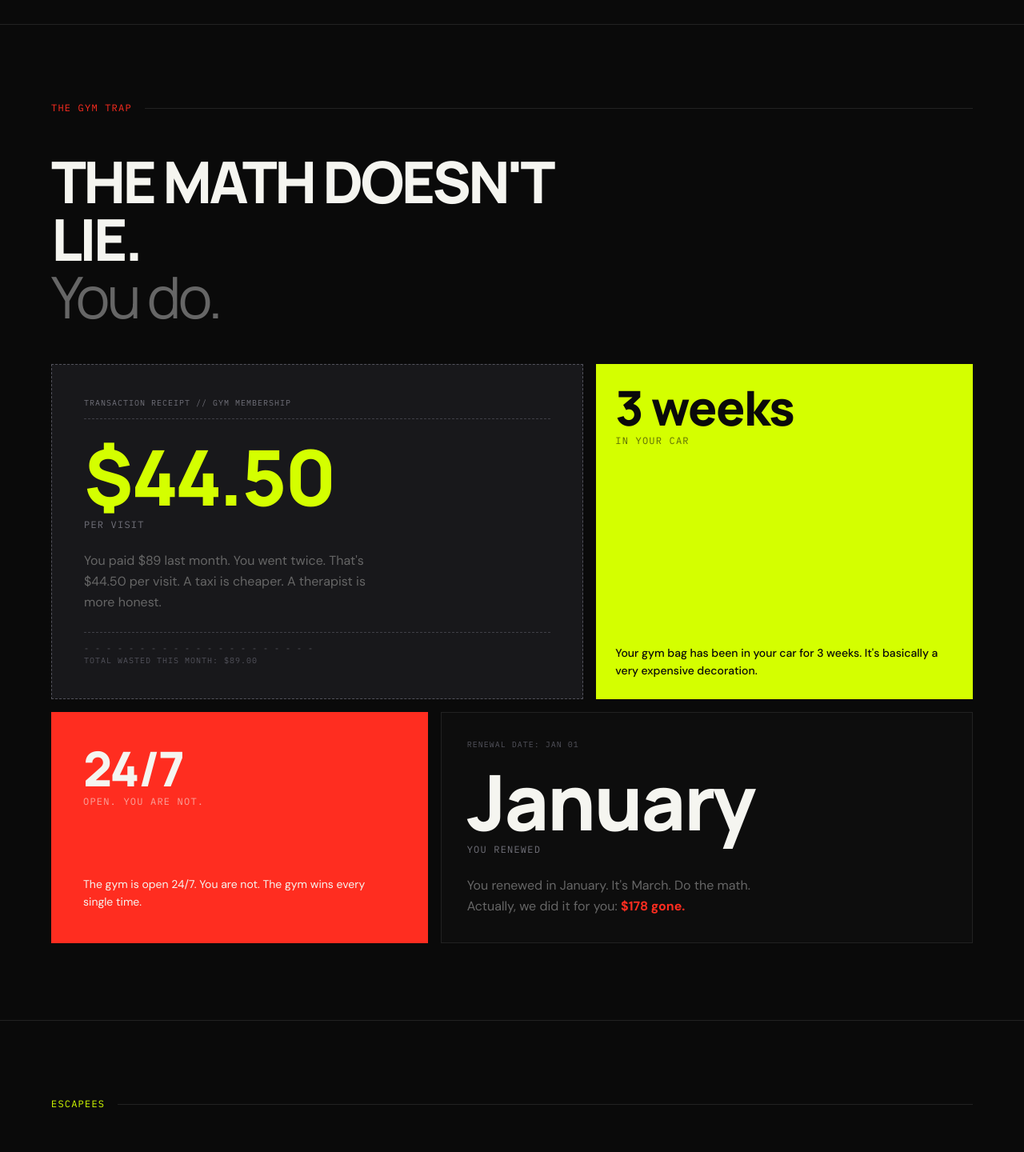
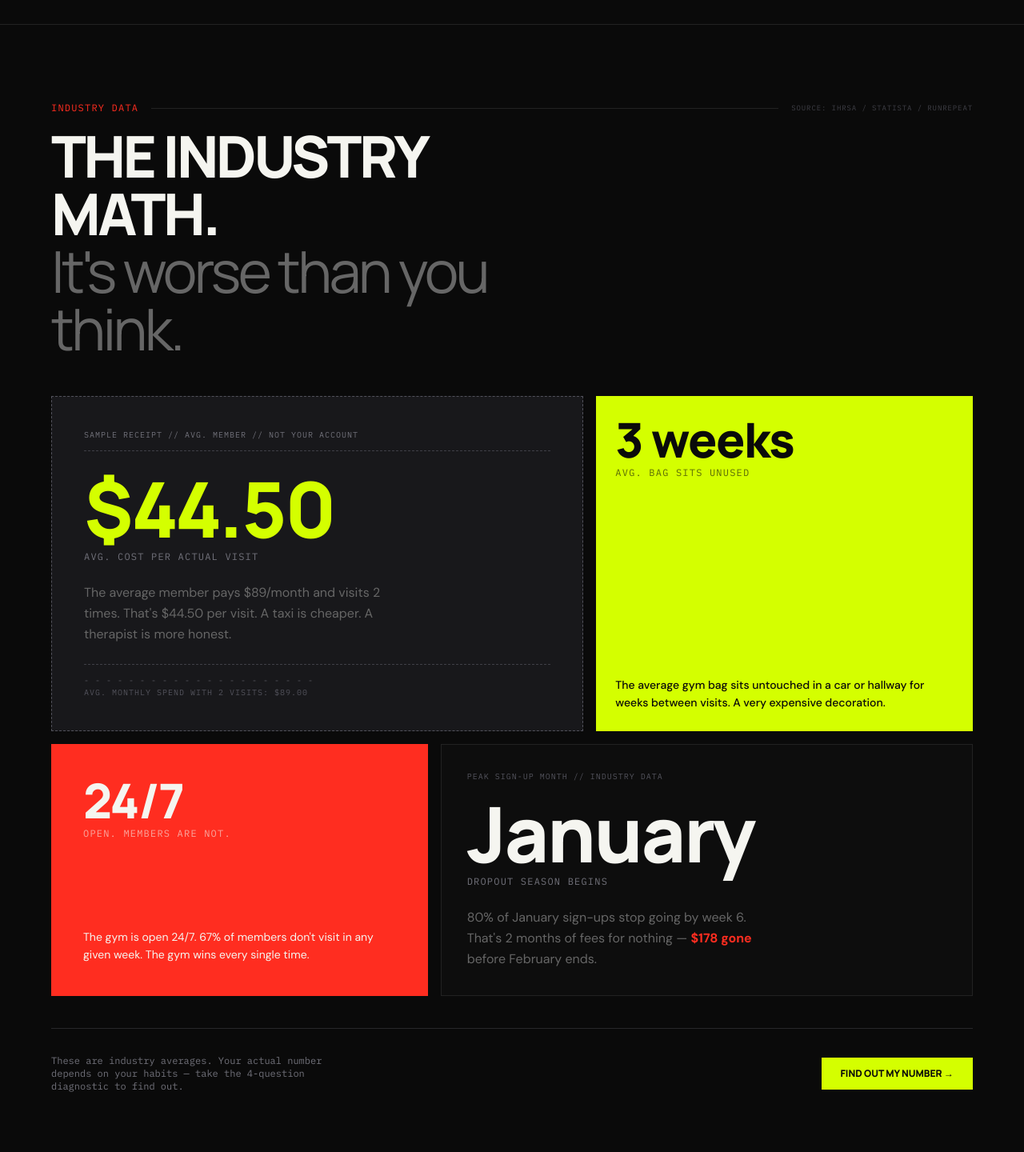
Before and after one commit to kalokmishra/Gymornot, a Next.js app: page / in a window 1280 px wide. Shown: the part 960-2400 px from the top of the page at 80% size. Built offline with nearby package versions, Linux system fonts and the light colour scheme.

Commit message:
fix: reframe homepage bento grid as credible industry averages, not fake personalisation

```diff
--- a/app/page.tsx
+++ b/app/page.tsx
@@ -122,14 +122,15 @@ export default function HomePage() {
       {/* THE GYM TRAP BENTO GRID */}
       <section className="border-b border-hairline px-6 py-16 md:py-24">
         <div className="max-w-6xl mx-auto">
-          <div className="flex items-center gap-4 mb-12">
-            <span className="font-mono text-xs text-brand-red tracking-widest uppercase">The Gym Trap</span>
+          <div className="flex items-center gap-4 mb-4">
+            <span className="font-mono text-xs text-brand-red tracking-widest uppercase">Industry Data</span>
             <div className="flex-1 h-[1px] bg-hairline" />
+            <span className="font-mono text-[9px] text-zinc-700 uppercase tracking-widest">Source: IHRSA / Statista / RunRepeat</span>
           </div>
 
           <h2 className="font-display font-black text-4xl md:text-7xl tracking-tighter leading-[0.95] mb-12 max-w-2xl">
-            THE MATH DOESN'T LIE.<br />
-            <span className="text-ink-dim font-light">You do.</span>
+            THE INDUSTRY MATH.<br />
+            <span className="text-ink-dim font-light">It's worse than you think.</span>
           </h2>
 
           {/* Asymmetric Bento Grid */}
@@ -139,23 +140,23 @@ export default function HomePage() {
             <div className="md:col-span-7 bg-zinc-900 border border-dashed border-zinc-600 rounded-none p-10 flex flex-col justify-between">
               {/* Receipt header */}
               <div className="font-mono text-[10px] text-zinc-500 tracking-widest uppercase border-b border-dashed border-zinc-700 pb-3 mb-6">
-                TRANSACTION RECEIPT // GYM MEMBERSHIP
+                SAMPLE RECEIPT // AVG. MEMBER // NOT YOUR ACCOUNT
               </div>
               <div>
                 <div className="font-display font-black text-6xl md:text-8xl text-brand-lime tracking-tight leading-none mb-1">
                   $44.50
                 </div>
                 <div className="font-mono text-xs text-zinc-500 uppercase tracking-widest mb-6">
-                  per visit
+                  avg. cost per actual visit
                 </div>
               </div>
               <p className="font-body text-base text-ink-dim leading-relaxed max-w-sm">
-                You paid $89 last month. You went twice. That's $44.50 per visit. A taxi is cheaper. A therapist is more honest.
+                The average member pays $89/month and visits 2 times. That's $44.50 per visit. A taxi is cheaper. A therapist is more honest.
               </p>
               {/* Receipt footer */}
               <div className="font-mono text-[10px] text-zinc-600 border-t border-dashed border-zinc-700 pt-3 mt-6 tracking-widest uppercase">
                 - - - - - - - - - - - - - - - - - - - - -<br />
-                TOTAL WASTED THIS MONTH: $89.00
+                AVG. MONTHLY SPEND WITH 2 VISITS: $89.00
               </div>
             </div>
 
@@ -166,11 +167,11 @@ export default function HomePage() {
                   3 weeks
                 </div>
                 <div className="font-mono text-xs text-void/60 uppercase tracking-widest mb-6">
-                  in your car
+                  avg. bag sits unused
                 </div>
               </div>
               <p className="font-body text-sm font-medium leading-relaxed">
-                Your gym bag has been in your car for 3 weeks. It's basically a very expensive decoration.
+                The average gym bag sits untouched in a car or hallway for weeks between visits. A very expensive decoration.
               </p>
             </div>
 
@@ -181,31 +182,44 @@ export default function HomePage() {
                   24/7
                 </div>
                 <div className="font-mono text-xs text-ink/60 uppercase tracking-widest mb-6">
-                  open. you are not.
+                  open. members are not.
                 </div>
               </div>
               <p className="font-body text-sm leading-relaxed">
-                The gym is open 24/7. You are not. The gym wins every single time.
+                The gym is open 24/7. 67% of members don't visit in any given week. The gym wins every single time.
               </p>
             </div>
 
             {/* Card 4 — January (mid padding) */}
             <div className="md:col-span-7 bg-surface border border-hairline rounded-none p-8 flex flex-col justify-between">
               <div className="font-mono text-[10px] text-zinc-600 tracking-widest uppercase mb-4">
-                RENEWAL DATE: JAN 01
+                PEAK SIGN-UP MONTH // INDUSTRY DATA
               </div>
               <div>
                 <div className="font-display font-black text-6xl md:text-8xl text-ink tracking-tight leading-none mb-1">
                   January
                 </div>
                 <div className="font-mono text-xs text-zinc-500 uppercase tracking-widest mb-6">
-                  you renewed
+                  dropout season begins
                 </div>
               </div>
               <p className="font-body text-base text-ink-dim leading-relaxed max-w-sm">
-                You renewed in January. It's March. Do the math. Actually, we did it for you: <span className="text-brand-red font-bold">$178 gone.</span>
+                80% of January sign-ups stop going by week 6. That's 2 months of fees for nothing — <span className="text-brand-red font-bold">$178 gone</span> before February ends.
               </p>
             </div>
+          </div>
+
+          {/* Quiz CTA below grid */}
+          <div className="mt-10 flex flex-col sm:flex-row items-start sm:items-center justify-between gap-4 border-t border-zinc-800 pt-8">
+            <p className="font-mono text-xs text-zinc-500 max-w-sm">
+              These are industry averages. Your actual number depends on your habits — take the 4-question diagnostic to find out.
+            </p>
+            <Link
+              href="/quiz"
+              className="font-display font-black text-xs uppercase bg-brand-lime text-void px-6 py-3 rounded-none hover:bg-white transition-colors whitespace-nowrap shrink-0"
+            >
+              FIND OUT MY NUMBER →
+            </Link>
           </div>
         </div>
       </section>
```
